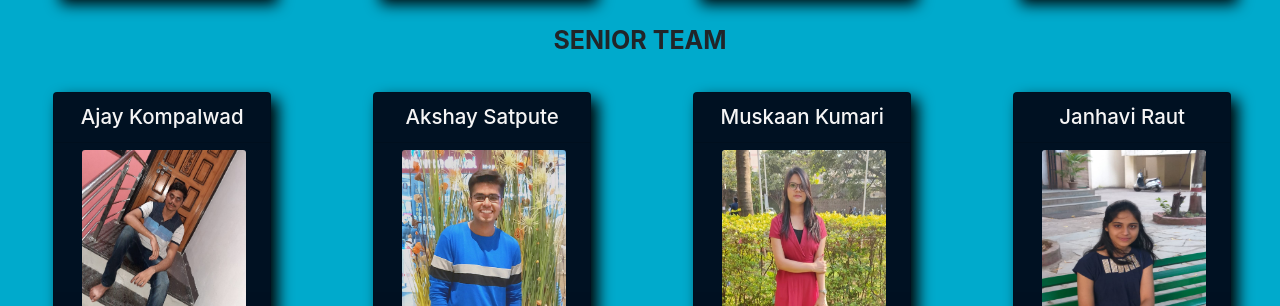
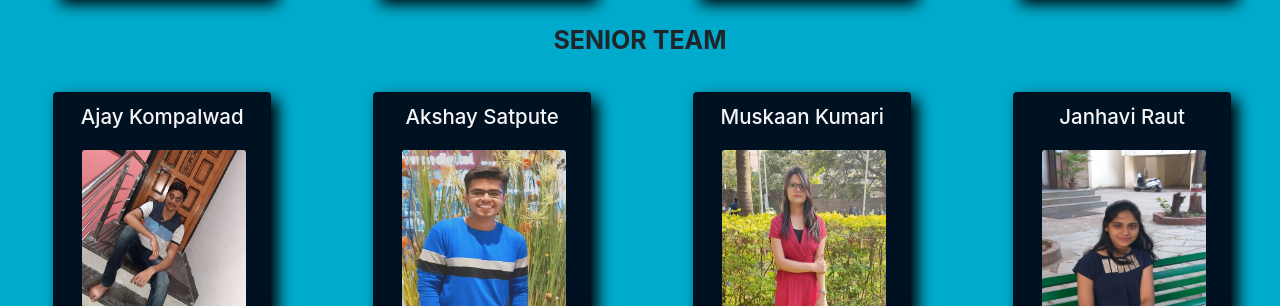
Before and after one commit to Frankenstein25/Cretronix, a plain HTML site: page abs.html in a window 1280 px wide. Shown: the part 423-729 px from the top of the page. Drawn offline with nearby package versions, Linux system fonts and the light colour scheme; files whose address does not match are found by name.

Commit message:
final_recent_commit

```diff
--- a/abs.html
+++ b/abs.html
@@ -114,7 +114,7 @@
                       <div class="card formedia">
                           <h5 class="card-header subh">Akshay Satpute</h5>
                           <div class="card-body">
-                            <img class="pro" src="as.jpeg">
+                            <img class="pro" src="aks.jpeg">
                           </div>
                           <h5 class="card-header"><a href="https://www.linkedin.com/in/akshay-satpute-650602155/"><img class="si" src="li.jpeg"></a></h5>
                       </div>
```
Also changed, not shown: aks.jpeg (added).
